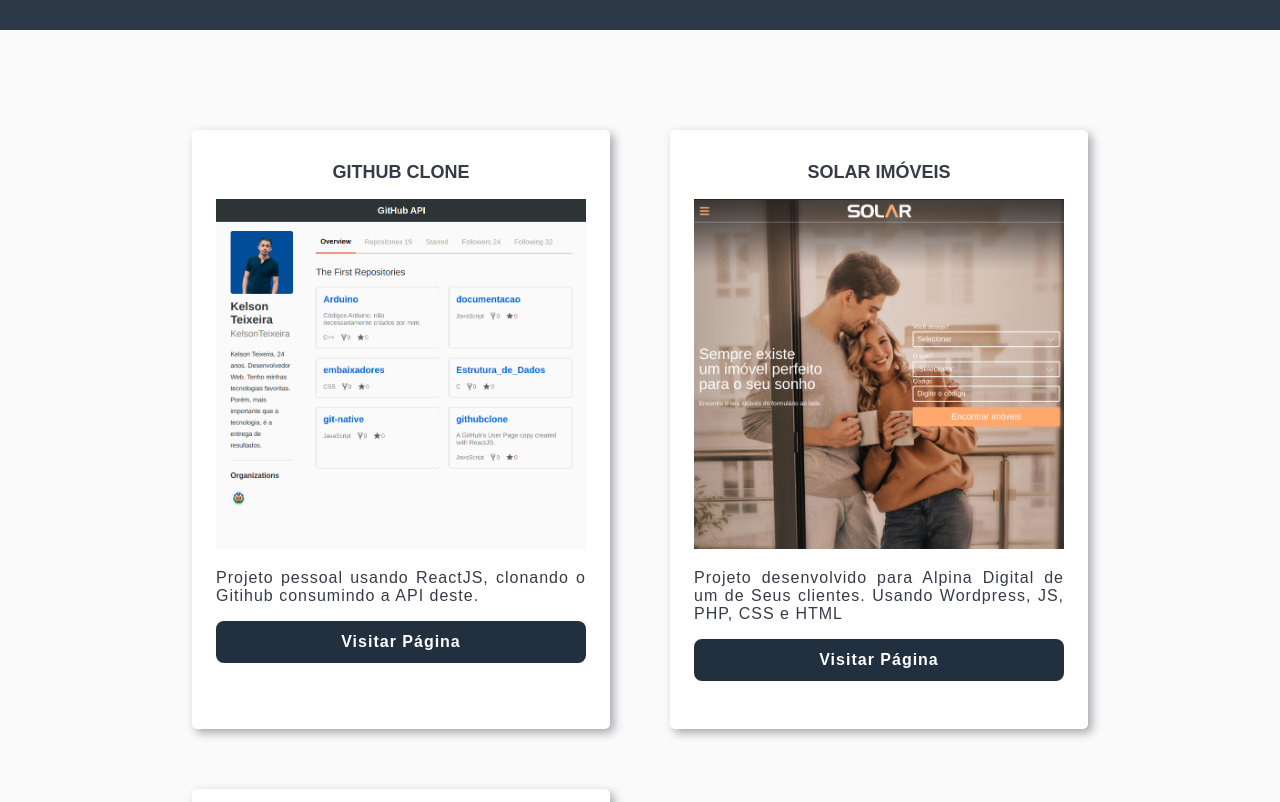
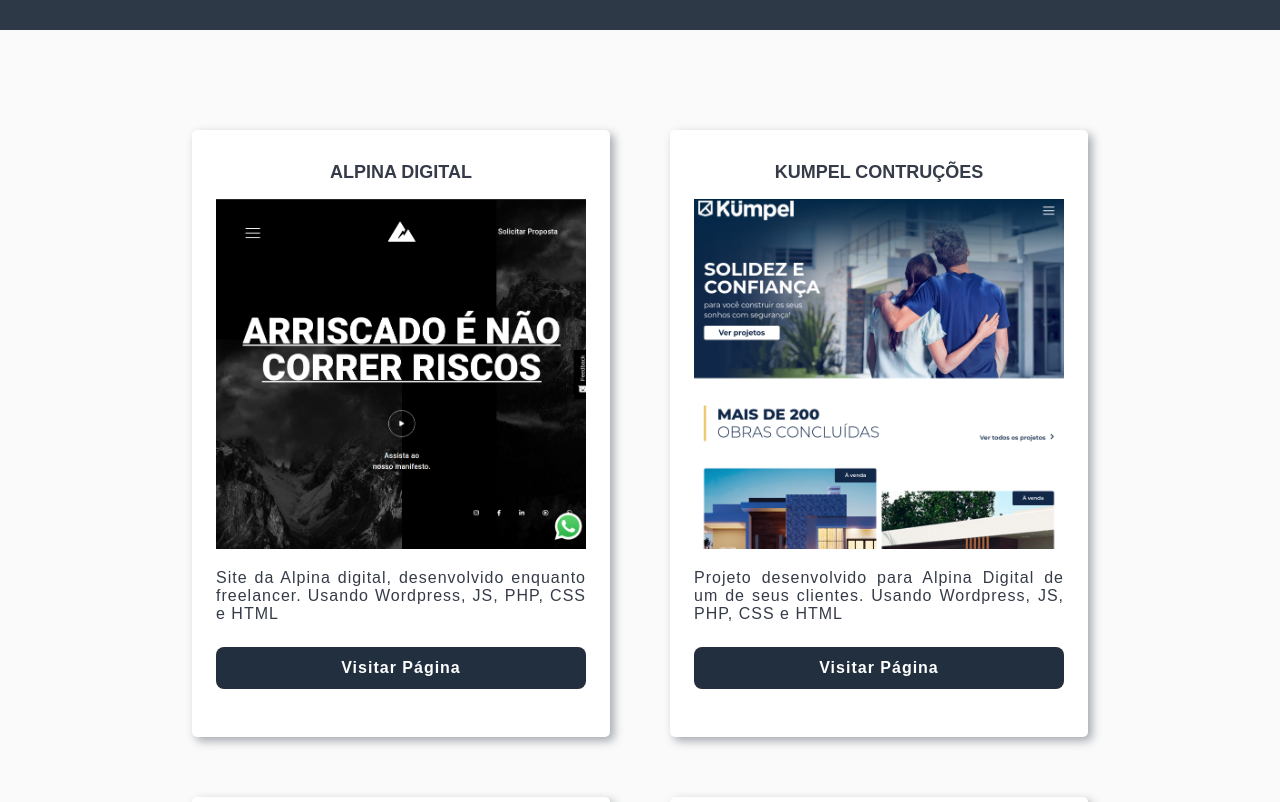
Before and after one commit to KelsonTeixeira/KelsonTeixeira.github.io, a plain HTML site: page apps/index.html in a window 1280 px wide. Shown: the part 420-1222 px from the top of the page. Drawn offline with Linux system fonts and the light colour scheme.

Commit message:
portfolio updated

```diff
--- a/apps/css/style.css
+++ b/apps/css/style.css
@@ -71,6 +71,7 @@
     width: 100%;
     height: 350px;
     object-fit: cover;
+    object-position: top;
     margin-bottom: 16px;
     cursor: pointer;
     transition: all 0.3s;
@@ -82,7 +83,7 @@
 .project-list .box p {
     color: #353b48;
     font-size: 16px;
-    margin-bottom: 16px;
+    margin-bottom: 24px;
     letter-spacing: 1px;
     text-align: justify;
 }
--- a/apps/js/apps.js
+++ b/apps/js/apps.js
@@ -1,4 +1,18 @@
 const apps = [
+    {
+        name: 'Alpina Digital',
+        url: 'https://alpina.digital/',
+        git_url: '',
+        description: 'Site da Alpina digital, desenvolvido enquanto freelancer. Usando Wordpress, JS, PHP, CSS e HTML',
+        image_url: './img/alpina.png'
+    },
+    {
+        name: 'Kumpel Contruções',
+        url: 'https://kumpelconstrucoes.com.br/',
+        git_url: '',
+        description: 'Projeto desenvolvido para Alpina Digital de um de seus clientes. Usando Wordpress, JS, PHP, CSS e HTML',
+        image_url: './img/kumpel.png'
+    },
     {
         name: 'Github Clone',
         url: 'https://clone-github.netlify.app/',
@@ -19,5 +33,12 @@
         git_url: 'https://github.com/KelsonTeixeira/KelsonTeixeira.github.io/tree/master/apps/snake',
         description: 'Jogo da "Cobrinha", desenvolvido em JavaScript, utilizando os princípios OOP.',
         image_url: './img/snake.jpg'
+    },
+    {
+        name: 'React Native Github Clone',
+        url: 'https://github.com/KelsonTeixeira/git-native',
+        git_url: '',
+        description: 'Projeto pessoal em React Native para entender um pouco mais sobre desenvolvimento mobile.',
+        image_url: './img/user.jpeg'
     }
 ]
```
Also changed, not shown: apps/img/alpina.png (added), apps/img/kumpel.png (added), apps/img/user.jpeg (added).
